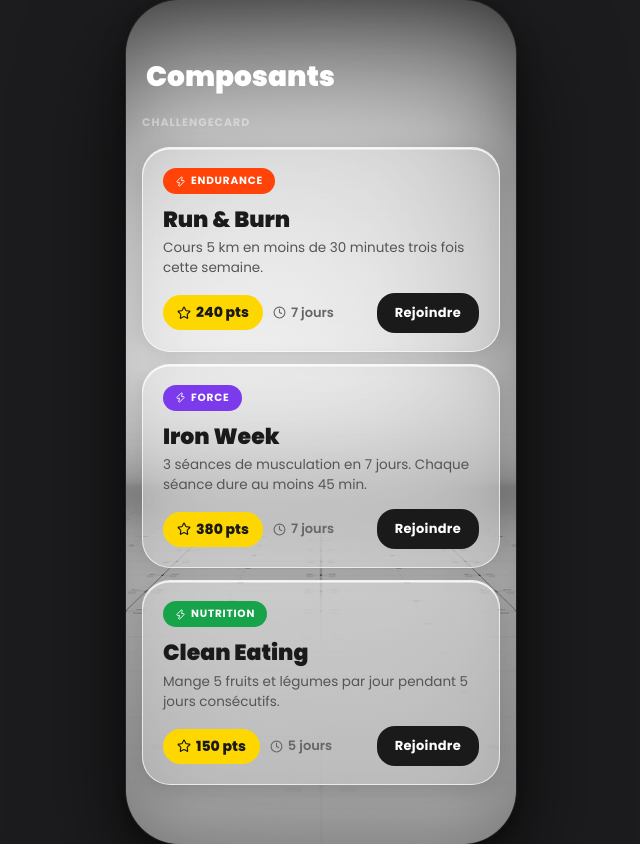
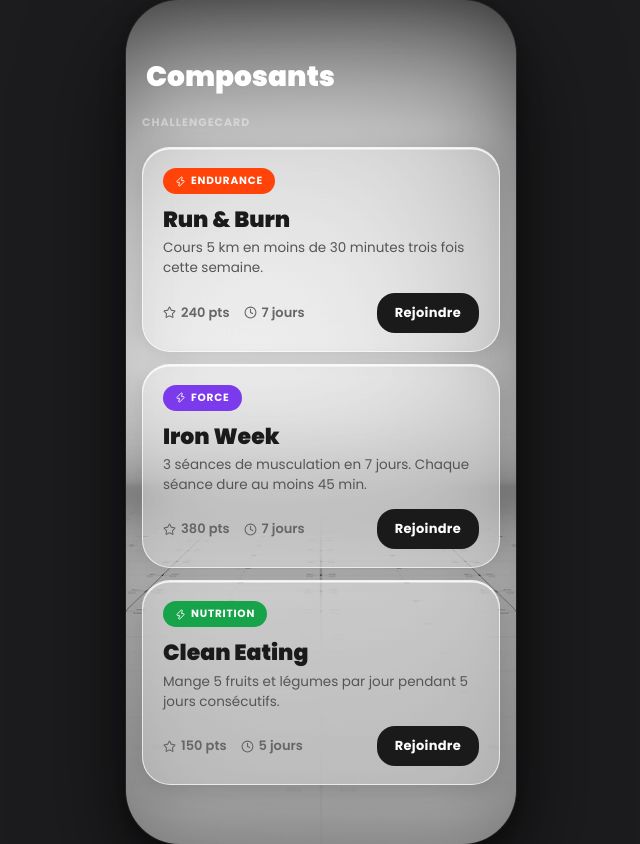
Before and after one commit to BenRoseH/vitae, a React (Vite) app: page /test in a window 1280 px wide. Shown: the whole page, without its empty margins (319-959 px from the left). Built offline with nearby package versions, Linux system fonts and the light colour scheme.

Commit message:
ChallengeCard: points as plain meta like duration

```diff
--- a/src/components/ChallengeCard.css
+++ b/src/components/ChallengeCard.css
@@ -48,26 +48,20 @@
   gap: 10px;
 }
 
-.cc-pts {
+.cc-meta {
   display: flex;
   align-items: center;
-  gap: 5px;
-  background: #FFD700;
-  border-radius: 30px;
-  padding: 7px 14px;
-  font-size: 14px;
-  font-weight: 800;
-  color: #1A1A1A;
+  gap: 14px;
+  flex: 1;
 }
 
-.cc-duration {
+.cc-meta-item {
   display: flex;
   align-items: center;
   gap: 5px;
   font-size: 13px;
   font-weight: 600;
   color: #666;
-  flex: 1;
 }
 
 .cc-cta {
--- a/src/components/ChallengeCard.jsx
+++ b/src/components/ChallengeCard.jsx
@@ -22,13 +22,15 @@ export default function ChallengeCard({
       </div>
 
       <div className="cc-footer">
-        <div className="cc-pts">
-          <Star size={14} color="#1A1A1A" />
-          {points} pts
-        </div>
-        <div className="cc-duration">
-          <Clock size={13} />
-          {duration}
+        <div className="cc-meta">
+          <div className="cc-meta-item">
+            <Star size={13} />
+            {points} pts
+          </div>
+          <div className="cc-meta-item">
+            <Clock size={13} />
+            {duration}
+          </div>
         </div>
         <div className="cc-cta">Rejoindre</div>
       </div>
```
